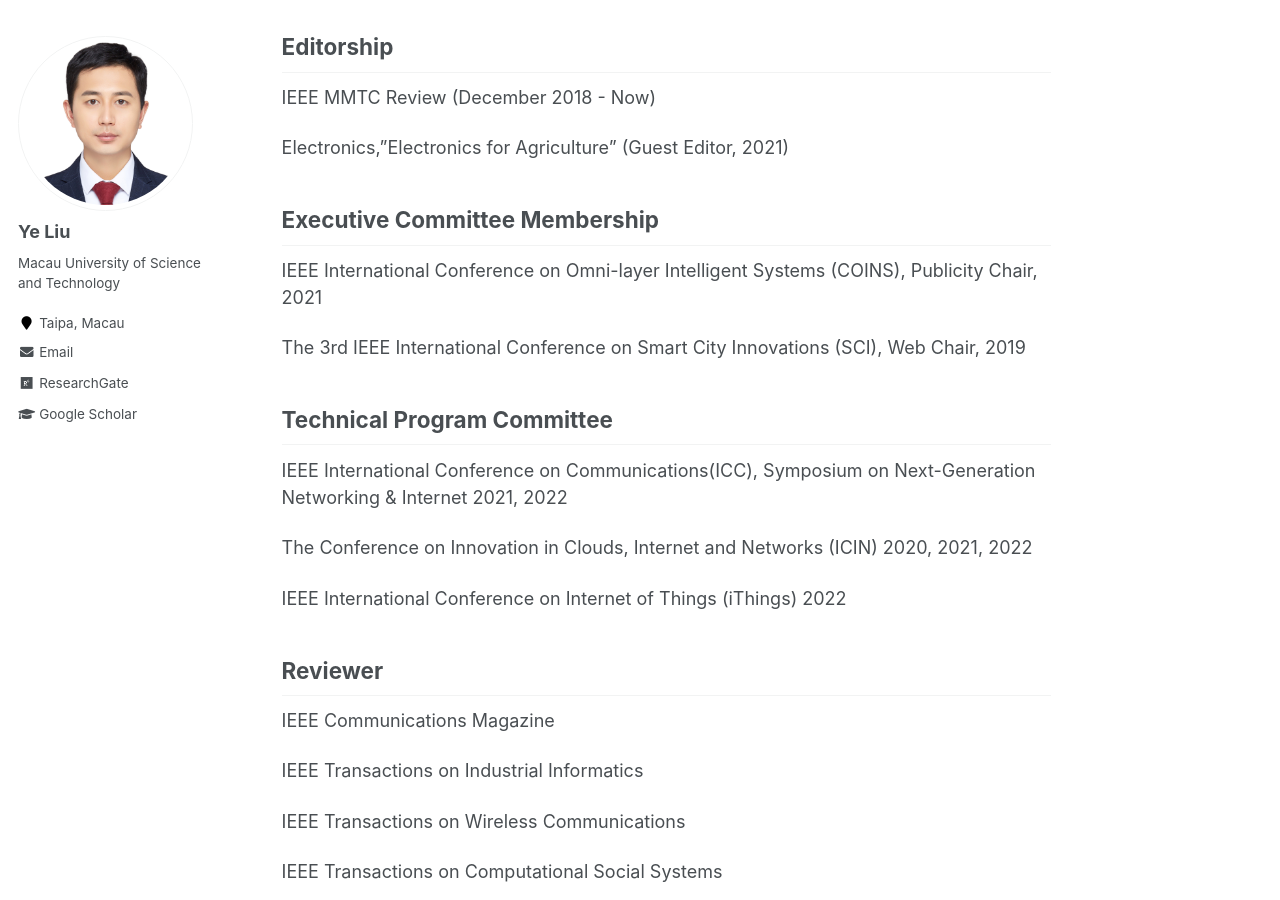
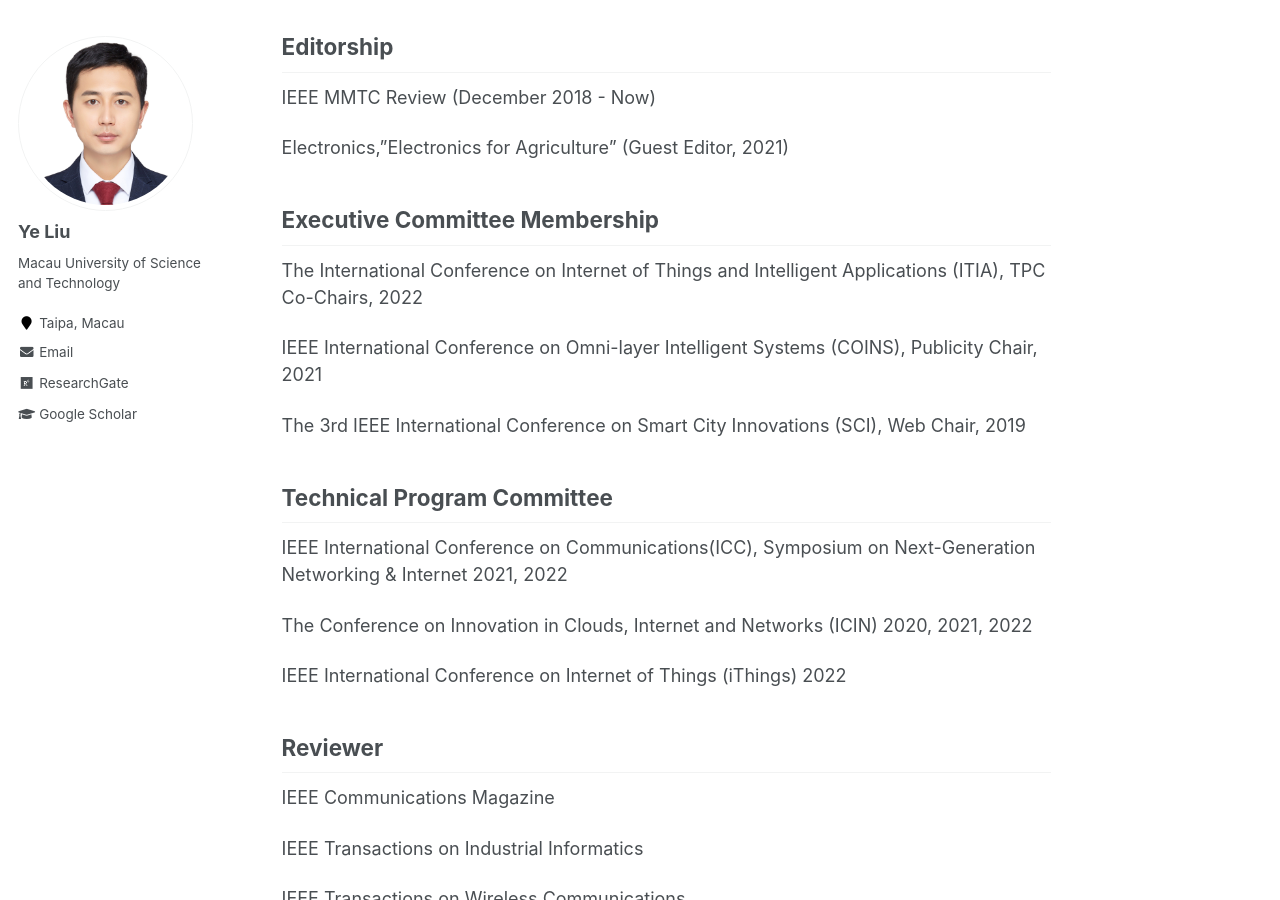
Before and after one commit to ChrisYe-Liu/chrisye-liu.github.io, a Jekyll site: the page built from _pages/professional-activities.md, in a window 1280 px wide and 900 px high, scrolled down 787 px. Built offline with Jekyll 4.4.1, drawn with Linux system fonts in a browser that asks for light colours.

Commit message:
Update professional-activities.md

```diff
--- a/_pages/professional-activities.md
+++ b/_pages/professional-activities.md
@@ -30,6 +30,8 @@
 
 Executive Committee Membership
 ------
+The International Conference on Internet of Things and Intelligent Applications (ITIA), TPC Co-Chairs, 2022
+
 IEEE International Conference on Omni-layer Intelligent Systems (COINS), Publicity Chair, 2021
 
 The 3rd IEEE International Conference on Smart City Innovations (SCI), Web Chair, 2019
```
